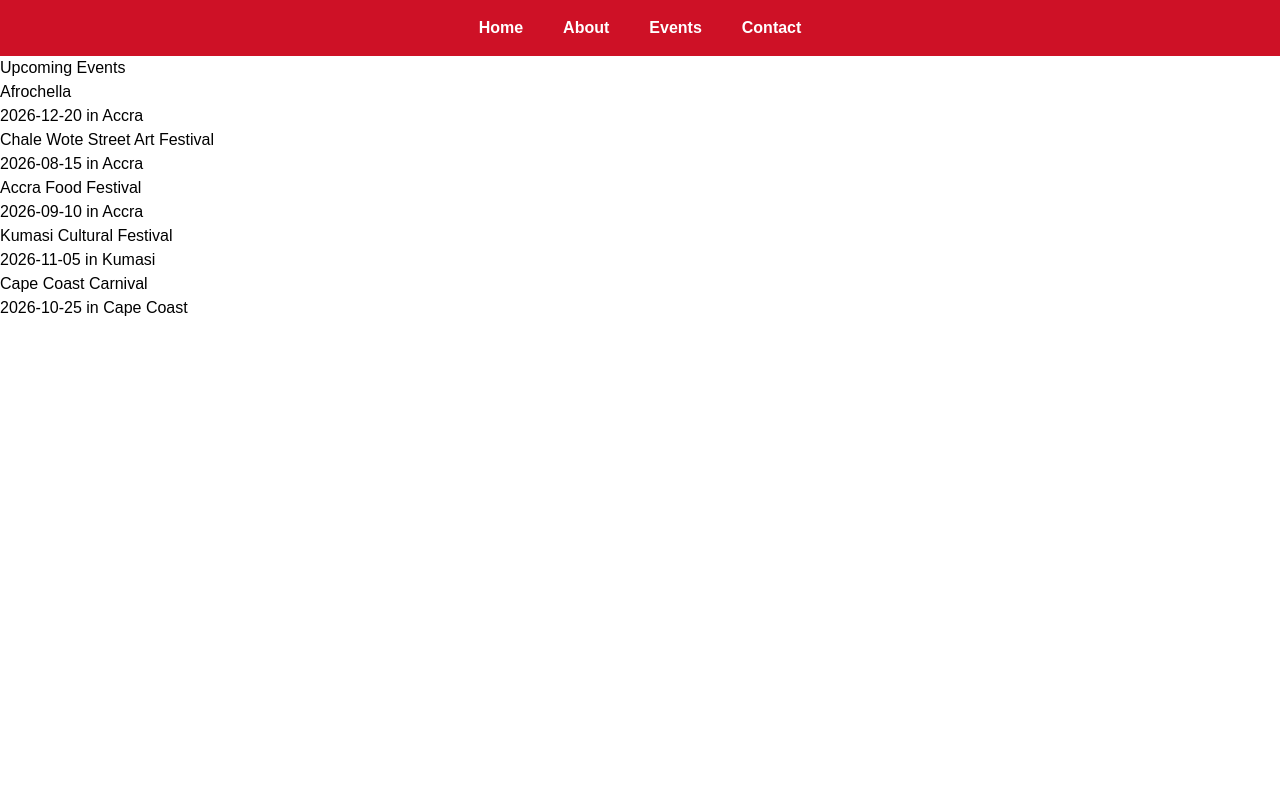
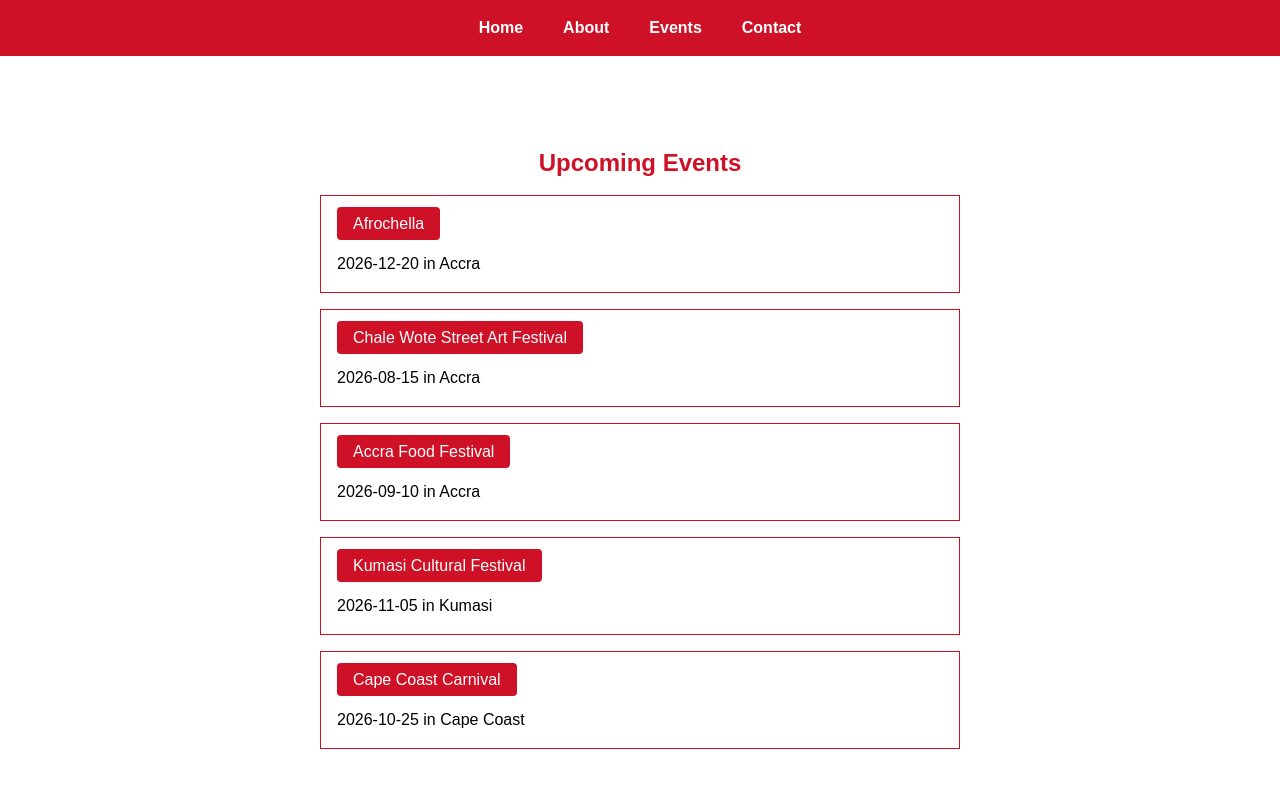
Before and after one commit to nonydev27/ghana-events-app, a React (Vite) app: page /events in a window 1280 px wide. Shown: the top 788 px of the page. Built offline with nearby package versions, Linux system fonts and the light colour scheme; a web font is replaced by a local one.

Commit message:
styled events page

```diff
--- a/src/pages/EventDetails.jsx
+++ b/src/pages/EventDetails.jsx
@@ -22,7 +22,7 @@
                 <p>{event.date} in {event.location}</p>
                 <p>Price: {event.price}</p>
                 <p>{event.description}</p>
-                <Link to="/events">Back to events</Link>
+                <Link className="link" to="/events">Back to events</Link>
             </>
         )
     }
--- a/src/pages/Events.jsx
+++ b/src/pages/Events.jsx
@@ -5,13 +5,15 @@
 export default function Events() {
     return(
         <>
-        <h1>Upcoming Events</h1>
-        {events.map((e) => (
-            <div key={e.id}>
-                <h2><Link to={`/events/${e.id}`}>{e.title}</Link></h2>
-                <p>{e.date} in {e.location}</p>
+        <div className="flex flex-col items-center justify-center h-screen">
+             <h1 className="text-ghana-red font-bold text-2xl mb-4">Upcoming Events</h1>
+         {events.map((e) => (
+            <div key={e.id}  className="border border-ghana-red p-4 mb-4 w-1/2">
+                <h2 className=""><Link className="link" to={`/events/${e.id}`}>{e.title}</Link></h2>
+                <p className="mt-4">{e.date} in {e.location}</p>
             </div>
         ))}
+        </div>
         </>
     )
 }
```
